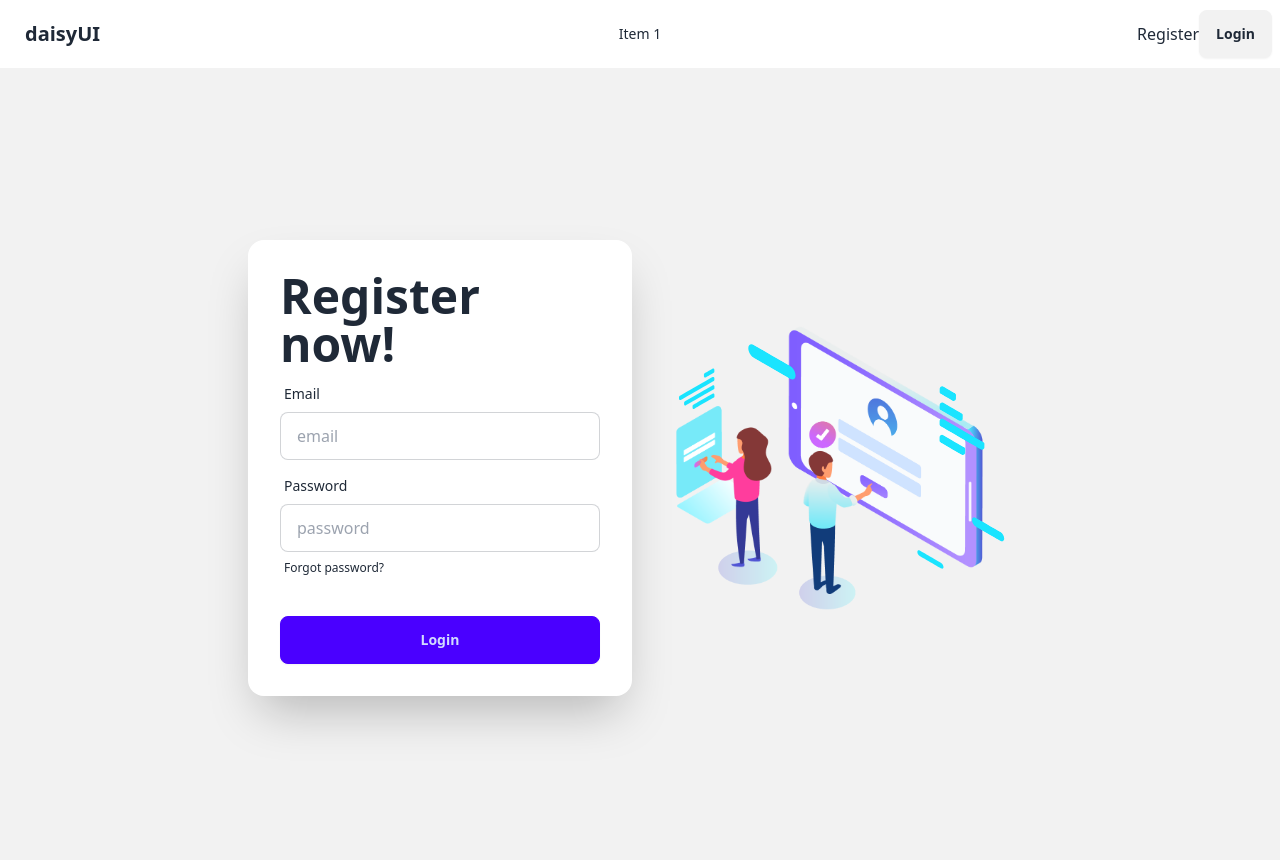
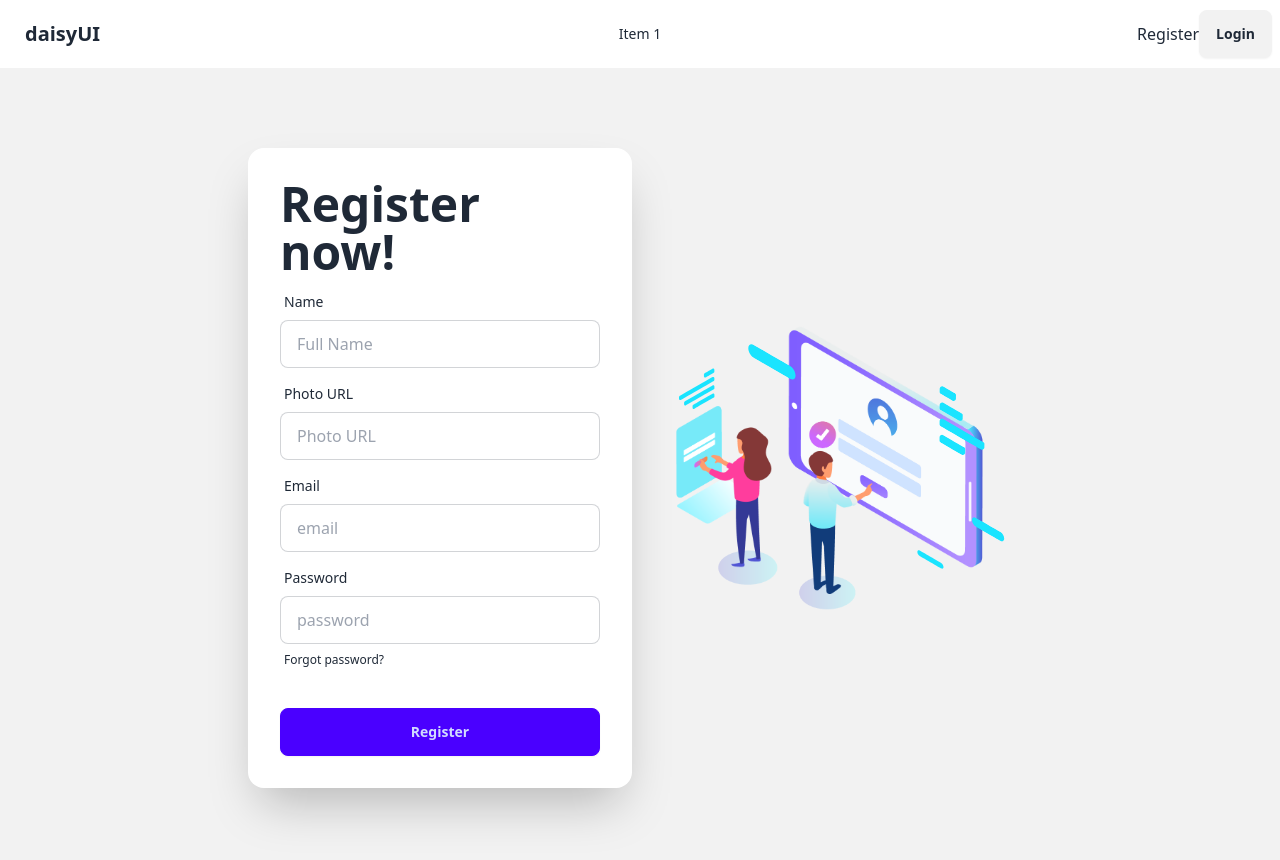
Before and after one commit to raselworshop/job-portal-client, a React (Vite) app: page /register in a window 1280 px wide. Shown: the top 860 px of the page. Built offline with nearby package versions, Linux system fonts and the light colour scheme; no server answers.

Commit message:
added the sign up method with firebase, loading componet, updated main jsx, authcontext and authprovider

```diff
--- a/package.json
+++ b/package.json
@@ -16,6 +16,7 @@
     "match-sorter": "^8.0.0",
     "react": "^18.3.1",
     "react-dom": "^18.3.1",
+    "react-loader-spinner": "^6.1.6",
     "react-router-dom": "^7.0.2",
     "sort-by": "^1.2.0"
   },
--- a/src/Firebase/firebase.config.js
+++ b/src/Firebase/firebase.config.js
@@ -1,5 +1,6 @@
 // Import the functions you need from the SDKs you need
 import { initializeApp } from "firebase/app";
+import { getAuth } from "firebase/auth";
 // import { getAnalytics } from "firebase/analytics";
 // TODO: Add SDKs for Firebase products that you want to use
 // https://firebase.google.com/docs/web/setup#available-libraries
@@ -19,3 +20,5 @@ const firebaseConfig = {
 // Initialize Firebase
 const app = initializeApp(firebaseConfig);
 // const analytics = getAnalytics(app);
+const auth = getAuth(app);
+export default auth;
--- a/src/Pages/Register.jsx
+++ b/src/Pages/Register.jsx
@@ -1,21 +1,41 @@
 import Lottie from 'lottie-react';
-import React, { useState } from 'react';
+import React, { useContext, useState } from 'react';
 import lottieRegister from '../assets/lottie-files/RegisterAnimation.json'
+import AuthContext from '../context/authcontext/AuthContext';
+import Loading from '../component/Shared/Loading';
 const Register = () => {
-    const [passError, setPassError] = useState('')
-    const handlRegister = e => {
+    const { createUser } = useContext(AuthContext);
+    const [ loading, setLoading] = useState(false)
+    const [passError, setPassError] = useState('');
+    const handlRegister = async (e) => {
         e.preventDefault();
         const form = e.target;
+        const name = form.name.value;
+        const photo = form.photo.value;
         const email = form.email.value;
         const password = form.password.value;
+
         const passwordRegex = /^(?=.*[a-z])(?=.*[A-Z]).{6,}$/;
         if (!passwordRegex.test(password)) {
             return setPassError('Password must be at least 6charecter longer, one uppercase and one lowercase')
-        }else{setPassError('')}
+        } else { setPassError('') }
+
         const registerInfo = {
-            email, password
+            name, photo, email
         }
         console.log(registerInfo)
+
+        try {
+            await createUser(email, password)
+            .then(result=>{
+                console.log(result)
+            })
+            setLoading(false)
+        } catch (error) {
+            console.log(error, "User creating error")
+            setLoading(false)
+        }
+
     }
     return (
         <div className="hero bg-base-200 min-h-screen">
@@ -26,6 +46,18 @@ const Register = () => {
                 <div className="card bg-base-100 w-full max-w-sm shrink-0 shadow-2xl">
                     <form onSubmit={handlRegister} className="card-body">
                         <h1 className=" text-5xl font-bold">Register now!</h1>
+                        <div className="form-control">
+                            <label className="label">
+                                <span className="label-text">Name</span>
+                            </label>
+                            <input type="text" name='name' placeholder="Full Name" className="input input-bordered" required />
+                        </div>
+                        <div className="form-control">
+                            <label className="label">
+                                <span className="label-text">Photo URL</span>
+                            </label>
+                            <input type="text" name='photo' placeholder="Photo URL" className="input input-bordered" required />
+                        </div>
                         <div className="form-control">
                             <label className="label">
                                 <span className="label-text">Email</span>
@@ -43,7 +75,13 @@ const Register = () => {
                         </div>
                         {passError && <p className='text-sm text-red-500'>{passError}</p>}
                         <div className="form-control mt-6">
-                            <button className="btn btn-primary">Login</button>
+                            <button className="btn btn-primary">
+                                {loading ? (
+                                    <Loading />
+                                ) : (
+                                    "Register"
+                                )}
+                            </button>
                         </div>
                     </form>
                 </div>
--- /dev/null
+++ b/src/component/Shared/Loading.jsx
@@ -0,0 +1,23 @@
+import React from 'react';
+import { Oval } from 'react-loader-spinner';
+
+const Loading = () => {
+  return (
+    <div className="flex justify-center items-center h-screen">
+      <Oval
+        height={80}
+        width={80}
+        color="#3498db"
+        wrapperStyle={{}}
+        wrapperClass=""
+        visible={true}
+        ariaLabel='oval-loading'
+        secondaryColor="#f3f3f3"
+        strokeWidth={2}
+        strokeWidthSecondary={2}
+      />
+    </div>
+  );
+};
+
+export default Loading;
--- /dev/null
+++ b/src/context/authcontext/AuthContext.jsx
@@ -0,0 +1,5 @@
+import { createContext } from "react";
+
+const AuthContext = createContext(null);
+
+export default AuthContext;
--- /dev/null
+++ b/src/context/authcontext/AuthProvider.jsx
@@ -0,0 +1,40 @@
+import React, { useEffect, useState } from 'react';
+import AuthContext from './AuthContext';
+import { createUserWithEmailAndPassword, onAuthStateChanged } from 'firebase/auth';
+import auth from '../../Firebase/firebase.config';
+
+const AuthProvider = ({ children }) => {
+    const [user, setUser] = useState(null);
+    const [loading, setLoading] = useState(true);
+
+    const createUser = (email, password)=>{
+        setLoading(true)
+        return createUserWithEmailAndPassword(auth, email, password)
+    }
+
+    useEffect(()=>{
+        const unsubscribe = onAuthStateChanged(auth, currentUser=>{
+            setUser(currentUser)
+            console.log('state captured', currentUser)
+            setLoading(false);
+        })
+        return ()=>{
+            unsubscribe();
+        }
+    },[])
+
+    const authInfo = {
+        user,
+        setUser,
+        loading,
+        createUser,
+        setLoading,
+    }
+    return (
+        <AuthContext.Provider value={authInfo}>
+            {children}
+        </AuthContext.Provider>
+    );
+};
+
+export default AuthProvider;
```
Also changed, not shown: src/main.jsx (+5 -2 lines), src/Pages/Signin.jsx (added), 1 other file (tests, documents, lock files or other folders).
